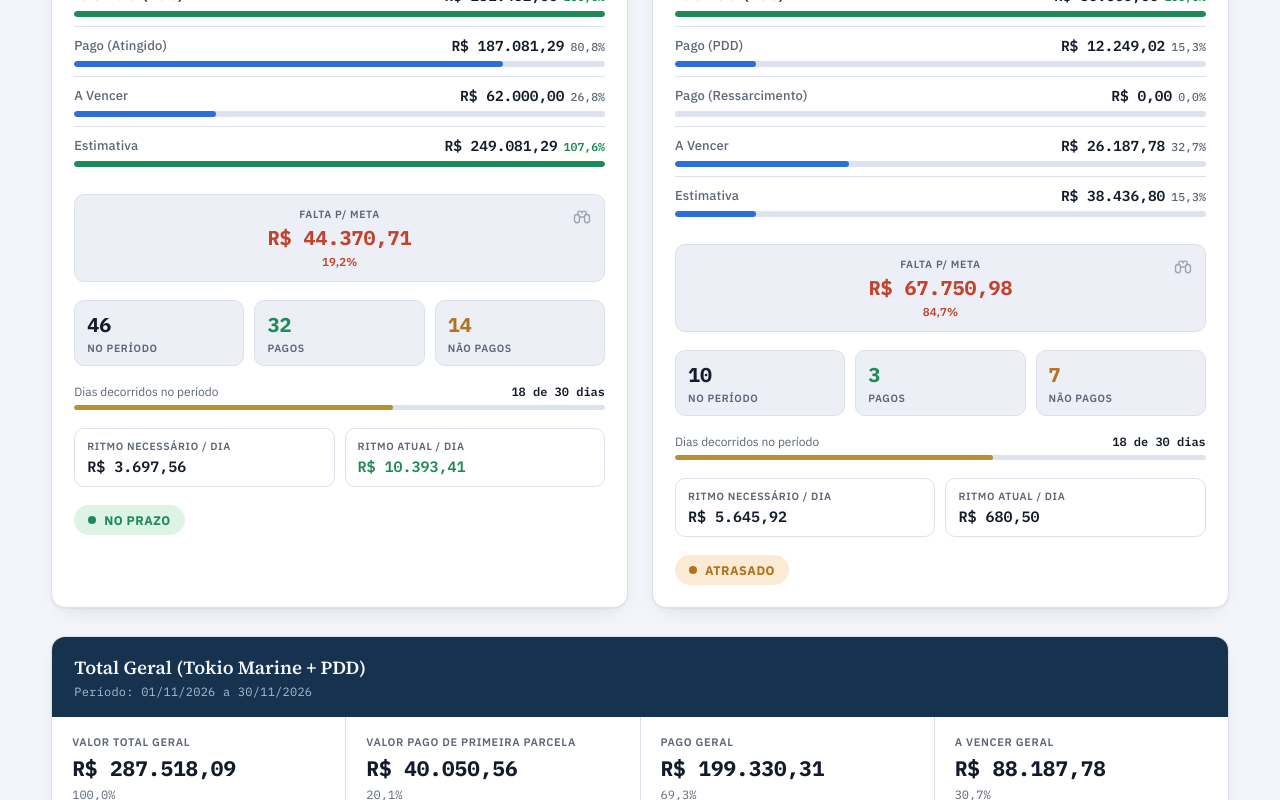
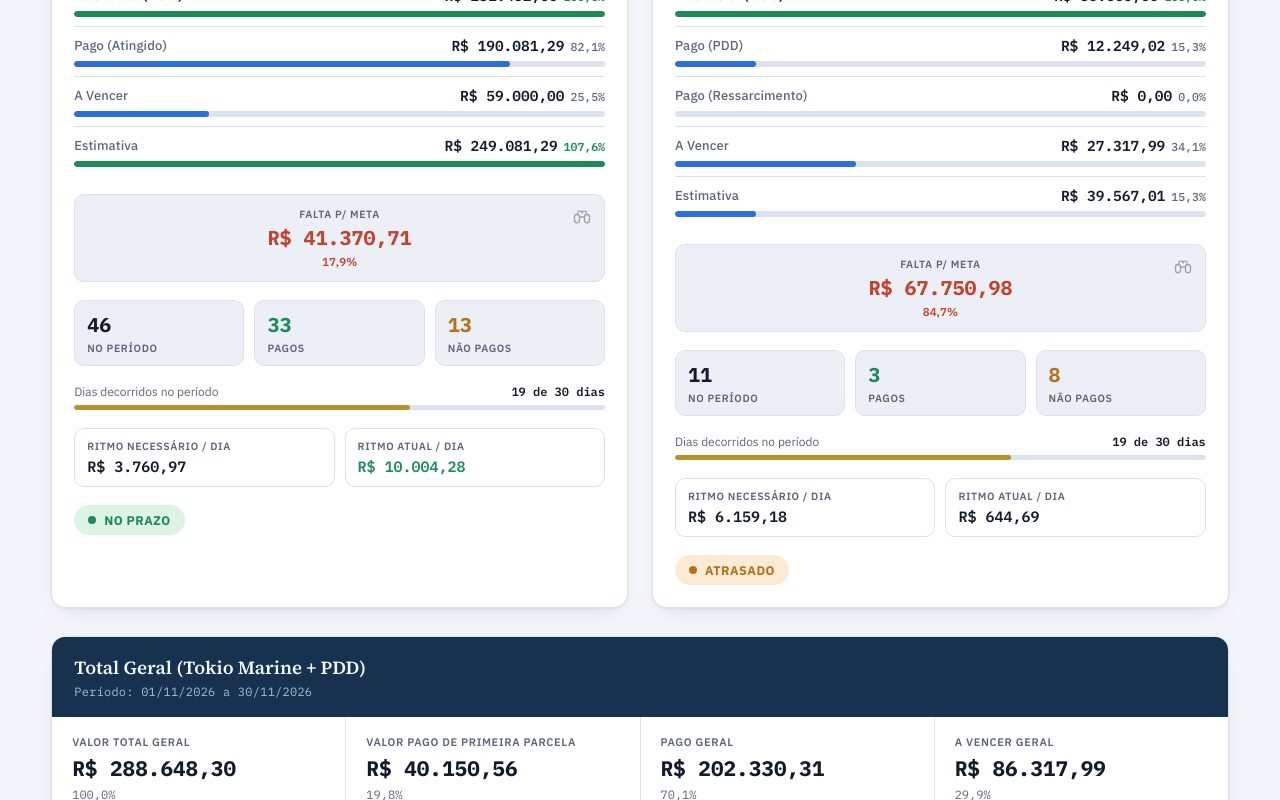
Before and after one commit to DarcCosta/PainelDarcCosta, a plain HTML site: page index.html in a window 1280 px wide. Shown: the part 380-1180 px from the top of the page. Drawn offline with Linux system fonts and the light colour scheme.

Commit message:
Atualização automática do painel — 19/11/2026, 10:03:00

```diff
--- a/index.html
+++ b/index.html
@@ -768,7 +768,7 @@ break;case"<bookViews":;case"<bookViews>":;case"</bookViews>":break;case"<workbo
   // ---------- Bootstrap data (last known reading of RELAÇÃO ACORDOS.xlsx) ----------
   // BOOTSTRAP:START
   const BOOTSTRAP = {
-  "sheetUpdatedAt": "18/11/2026",
+  "sheetUpdatedAt": "19/11/2026",
   "tokio": {
     "key": "tokio",
     "title": "Status da Meta — Tokio Marine · Auto",
@@ -782,14 +782,14 @@ break;case"<bookViews":;case"<bookViews>":;case"</bookViews>":break;case"<workbo
       },
       {
         "label": "Pago (Atingido)",
-        "value": 187081.29,
-        "pct": 0.8082941171387589,
+        "value": 190081.29,
+        "pct": 0.8212557679346042,
         "emphasis": false
       },
       {
         "label": "A Vencer",
-        "value": 62000,
-        "pct": 0.2678741164474707,
+        "value": 59000,
+        "pct": 0.2549124656516254,
         "emphasis": false
       },
       {
@@ -807,19 +807,19 @@ break;case"<bookViews":;case"<bookViews>":;case"</bookViews>":break;case"<workbo
       },
       {
         "label": "Pagos",
-        "value": 32,
+        "value": 33,
         "tone": "good"
       },
       {
         "label": "Não Pagos",
-        "value": 14,
+        "value": 13,
         "tone": "warn"
       }
     ],
-    "diasTexto": "18 de 30 dias",
-    "diasPct": 0.6,
-    "ritmoNecessario": 3697.559166666666,
-    "ritmoAtual": 10393.405,
+    "diasTexto": "19 de 30 dias",
+    "diasPct": 0.6333333333333333,
+    "ritmoNecessario": 3760.9736363636357,
+    "ritmoAtual": 10004.278421052632,
     "status": "No Prazo"
   },
   "pdd": {
@@ -847,13 +847,13 @@ break;case"<bookViews":;case"<bookViews>":;case"</bookViews>":break;case"<workbo
       },
       {
         "label": "A Vencer",
-        "value": 26187.78,
-        "pct": 0.32734725,
+        "value": 27317.989999999998,
+        "pct": 0.34147487499999996,
         "emphasis": false
       },
       {
         "label": "Estimativa",
-        "value": 38436.8,
+        "value": 39567.009999999995,
         "pct": 0.15311275,
         "emphasis": false
       }
@@ -861,7 +861,7 @@ break;case"<bookViews":;case"<bookViews>":;case"</bookViews>":break;case"<workbo
     "counts": [
       {
         "label": "No Período",
-        "value": 10,
+        "value": 11,
         "tone": ""
       },
       {
@@ -871,14 +871,14 @@ break;case"<bookViews":;case"<bookViews>":;case"</bookViews>":break;case"<workbo
       },
       {
         "label": "Não Pagos",
-        "value": 7,
+        "value": 8,
         "tone": "warn"
       }
     ],
-    "diasTexto": "18 de 30 dias",
-    "diasPct": 0.6,
-    "ritmoNecessario": 5645.915,
-    "ritmoAtual": 680.5011111111112,
+    "diasTexto": "19 de 30 dias",
+    "diasPct": 0.6333333333333333,
+    "ritmoNecessario": 6159.179999999999,
+    "ritmoAtual": 644.6852631578947,
     "status": "Atrasado"
   },
   "total": {
@@ -888,38 +888,38 @@ break;case"<bookViews":;case"<bookViews>":;case"</bookViews>":break;case"<workbo
     "rows": [
       {
         "label": "Valor Total Geral",
-        "value": 287518.09,
+        "value": 288648.3,
         "pct": 1,
         "emphasis": true
       },
       {
         "label": "Valor Pago de Primeira Parcela",
-        "value": 40050.56,
-        "pct": 0.20092558928945628,
+        "value": 40150.56,
+        "pct": 0.19844065874262734,
         "emphasis": false
       },
       {
         "label": "Pago Geral",
-        "value": 199330.31,
-        "pct": 0.6932791950586482,
+        "value": 202330.31,
+        "pct": 0.7009579131420487,
         "emphasis": false
       },
       {
         "label": "A Vencer Geral",
-        "value": 88187.78,
-        "pct": 0.3067208049413517,
+        "value": 86317.98999999999,
+        "pct": 0.29904208685795136,
         "emphasis": false
       }
     ],
     "counts": [
       {
         "label": "Geral",
-        "value": 56,
+        "value": 57,
         "tone": ""
       },
       {
         "label": "Pagos Geral",
-        "value": 35,
+        "value": 36,
         "tone": "good"
       },
       {
@@ -940,7 +940,7 @@ break;case"<bookViews":;case"<bookViews>":;case"</bookViews>":break;case"<workbo
   // Timestamp of when this HTML file's BOOTSTRAP data was last baked in
   // (updated by buildFileWithData whenever a new copy is published/saved).
   // PUBLISHED_AT:START
-  const PUBLISHED_AT = "2026-11-18T19:28:13.099Z";
+  const PUBLISHED_AT = "2026-11-19T13:03:00.047Z";
   // PUBLISHED_AT:END
 
   const STORAGE_KEY = 'darc-painel-ressarcimento-tokio:v1';
```
